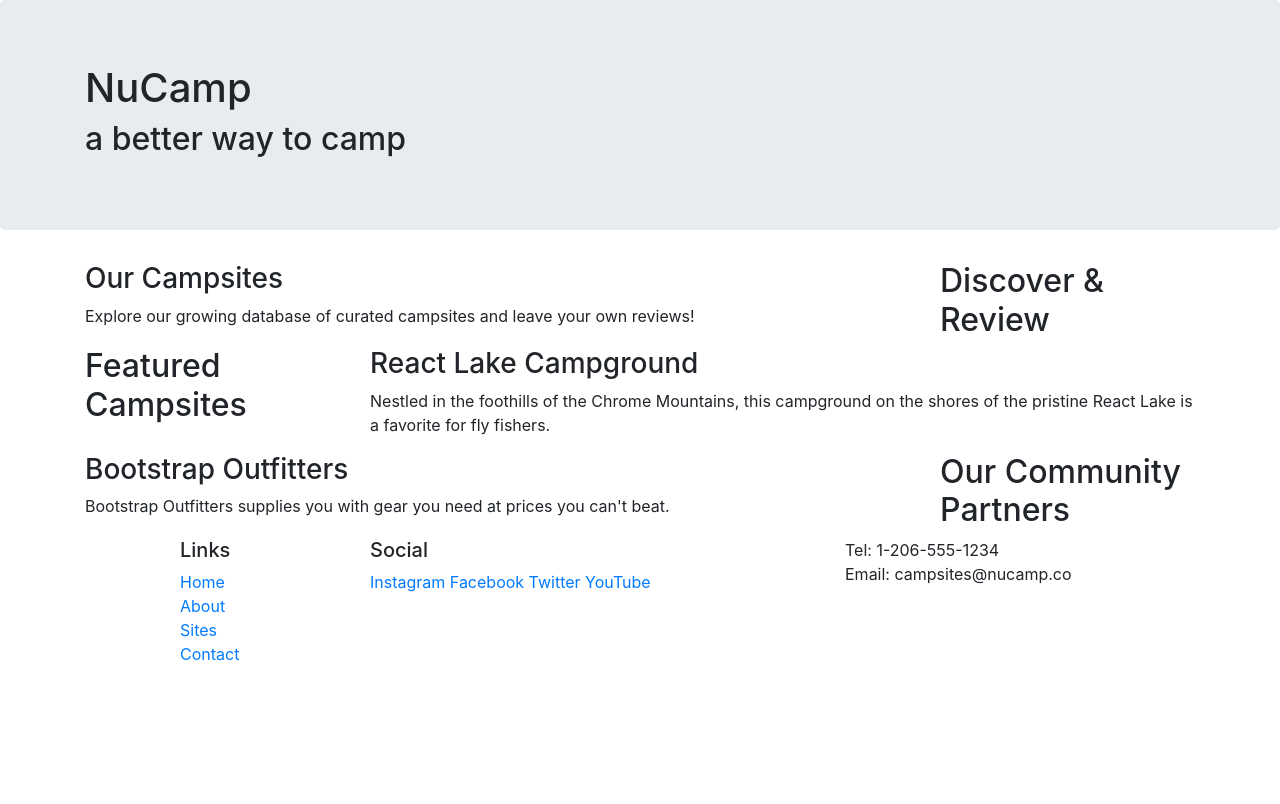
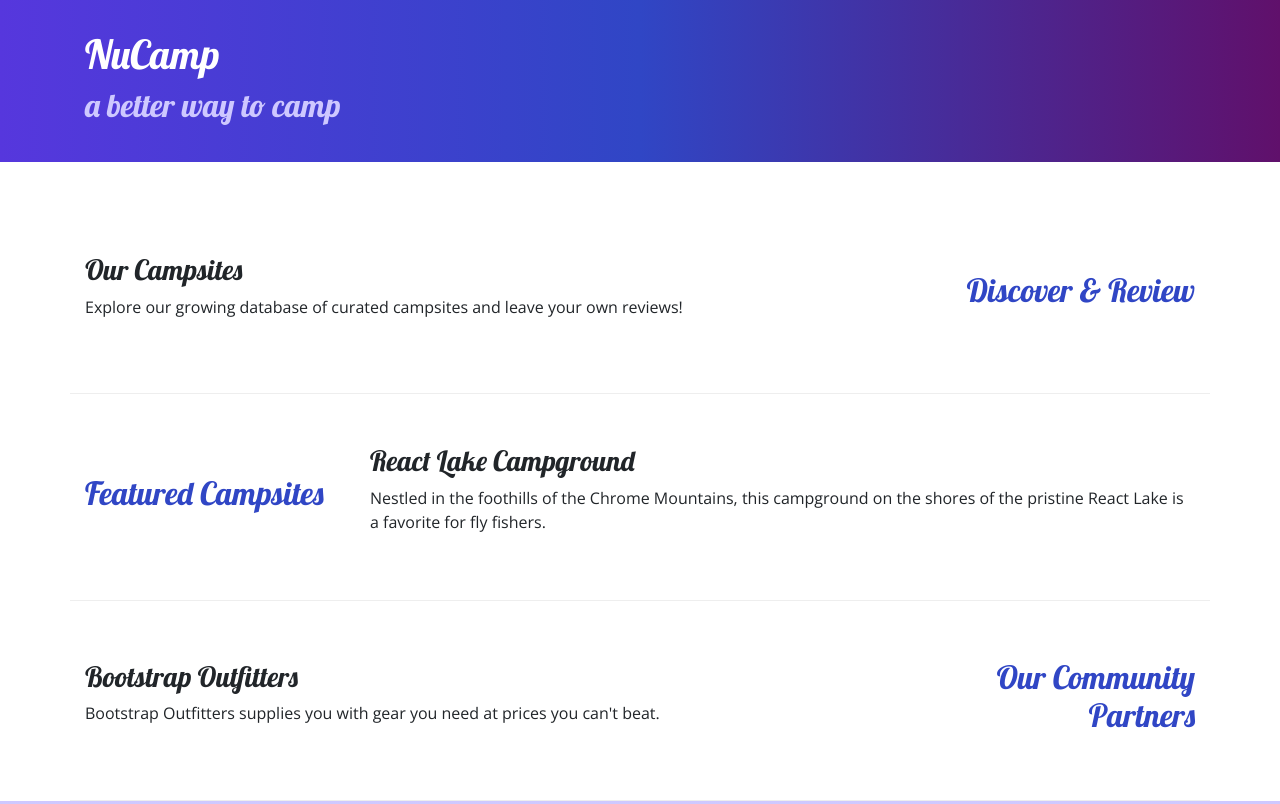
Before and after one commit to j-chaney3/nucampsite, a website: page index.html in a window 1280 px wide. Shown: the top 804 px of the page. Drawn offline with nearby package versions, Linux system fonts and the light colour scheme.

Commit message:
Adding Custom Styles

```diff
--- /dev/null
+++ b/css/styles.css
@@ -0,0 +1,33 @@
+body {
+    font-family: "Open Sans", sans-serif;
+}
+
+h1, h2, h3 {
+    font-family: "Lobster", cursive;
+
+}
+
+h2 {
+    color: #3046c5;
+}
+
+header h2 {
+    color: #cec8ff;
+}
+
+footer {
+    background-image: linear-gradient(#cec8ff, white);
+    padding: 20px 0px;
+}
+
+.jumbotron {
+    padding: 30px;
+    background-image: linear-gradient(to right, #5637dd, #3046c5, #60106b);
+    color: white;
+}
+
+.row-content {
+    padding: 50px 0;
+    border-bottom: 1px ridge;
+    min-height: 200px;
+}
--- a/index.html
+++ b/index.html
@@ -7,7 +7,9 @@
     <meta name="viewport" content="width=device width, intial-scale=1" />
 
     <!-- Bootstrap css-->
-    <link rel="stylesheet" href="node_modules/bootstrap/dist/css/bootstrap.min.css">
+    <link rel="stylesheet" href="node_modules/bootstrap/dist/css/bootstrap.min.css" />
+    <link rel="stylesheet" href="https://fonts.googleapis.com/css?family=Lobster|Open+Sans" />
+    <link rel="stylesheet" href="css/styles.css" />
 
     <title>NuCamp: A Better Way To Camp</title>
 
@@ -15,7 +17,7 @@
 
 <body>
 
-    <header class="jumbotron">
+    <header class="jumbotron jumbotron-fluid">
         <div class="container">
             <div class="row">
                 <div class="col">
@@ -25,11 +27,11 @@
             </div>
         </div>
     </header>
-
+    <!--first content row-->
     <div class="container">
-        <div class="row">
+        <div class="row row-content align-items-center">
             <div class="col-sm-4 order-sm-last col-md-3">
-                <h2>Discover & Review</h2>
+                <h2 class="text-sm-right">Discover & Review</h2>
             </div>
             <div class="col">
                 <h3>Our Campsites</h3>
@@ -37,7 +39,8 @@
             </div>
         </div>
 
-        <div class="row">
+    <!--second content row-->
+        <div class="row row-content align-items-center">
             <div class="col-sm-4 col-md-3">
                 <h2>Featured Campsites</h2>
             </div>
@@ -49,9 +52,10 @@
             </div>
         </div>
 
-        <div class="row">
+        <!--third content row-->
+        <div class="row row-content align-items-center">
             <div class="col-sm-4 order-sm-last col-md-3">
-                <h2>Our Community Partners</h2>
+                <h2 class="text-sm-right">Our Community Partners</h2>
             </div>
             <div class="col">
                 <h3>Bootstrap Outfitters</h3>
@@ -73,14 +77,14 @@
                         <li><a href="#">Contact</a></li>
                     </ul>
                 </div>
-                <div class="col-6 col-sm-5">
+                <div class="col-6 col-sm-5 text-center">
                     <h5>Social</h5>
                     <a href="http://instagram.com/">Instagram</a>
                     <a href="http://facebook.com/">Facebook</a>
                     <a href="http://twitter.com/">Twitter</a>
                     <a href="http://youtube.com/">YouTube</a>
                 </div>
-                <div class="col-sm-4">
+                <div class="col-sm-4 text-center">
                     Tel: 1-206-555-1234<br />
                     Email: campsites@nucamp.co
                 </div>
```
